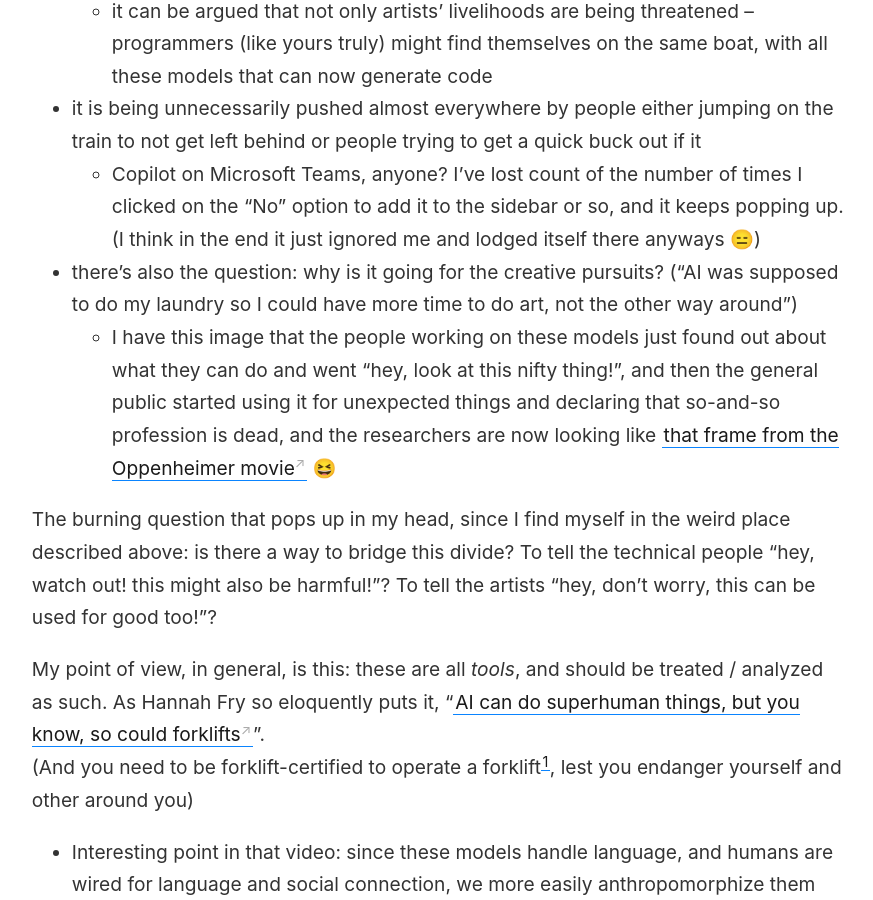
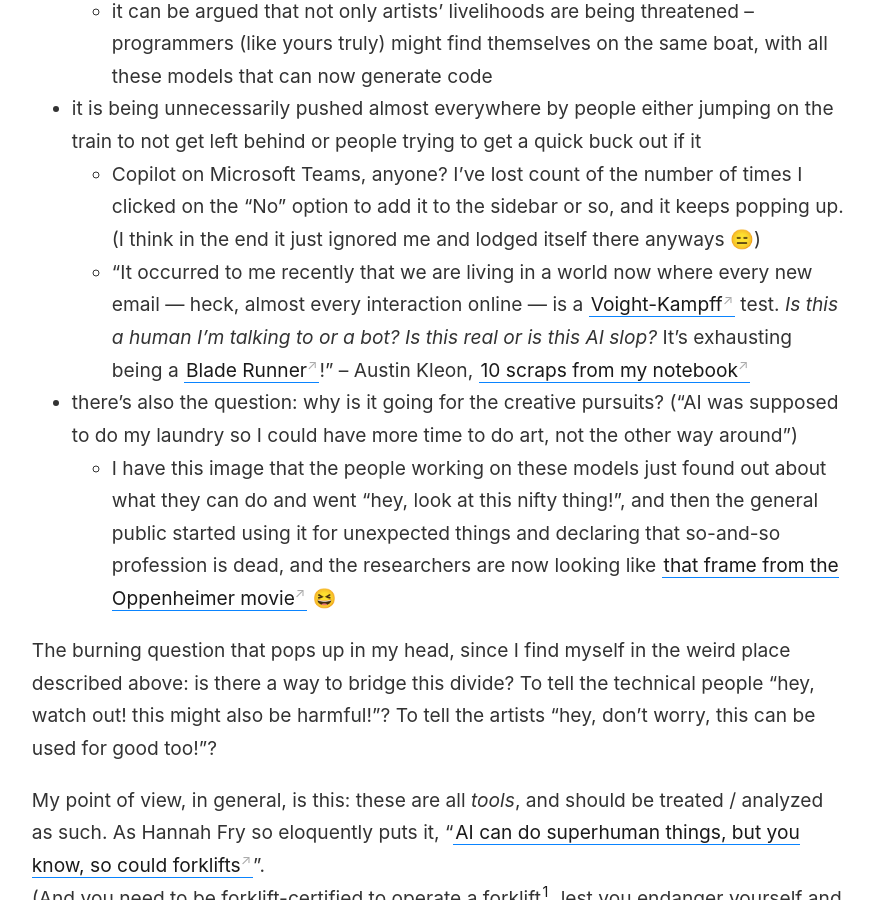
Before and after one commit to ricardochavezt/ricardochavezt.com, a Jekyll site: the page built from _notes/AI - the software engineer vs. the artist.md, in a window 1280 px wide and 900 px high, scrolled down 1676 px. Shown: the whole window, without its empty margins (45-918 px from the left). Built offline with Jekyll 4.4.1, drawn with Linux system fonts in a browser that asks for light colours.

Commit message:
More notes on AI

```diff
--- a/_notes/AI - the software engineer vs. the artist.md
+++ b/_notes/AI - the software engineer vs. the artist.md
@@ -22,6 +22,7 @@ On the 'against' camp:
 	- it can be argued that not only artists' livelihoods are being threatened -- programmers (like yours truly) might find themselves on the same boat, with all these models that can now generate code
 - it is being unnecessarily pushed almost everywhere by people either jumping on the train to not get left behind or people trying to get a quick buck out if it
 	- Copilot on Microsoft Teams, anyone? I've lost count of the number of times I clicked on the "No" option to add it to the sidebar or so, and it keeps popping up. (I think in the end it just ignored me and lodged itself there anyways 😑)
+	- "It occurred to me recently that we are living in a world now where every new email — heck, almost every interaction online — is a [Voight-Kampff](https://bladerunner.fandom.com/wiki/Voight-Kampff_test) test. _Is this a human I’m talking to or a bot? Is this real or is this AI slop?_ It’s exhausting being a [Blade Runner](https://www.imdb.com/title/tt0083658/?ref_=ext_shr_lnk)!" -- Austin Kleon, [10 scraps from my notebook](https://austinkleon.substack.com/p/10-scraps-from-my-notebook)
 - there's also the question: why is it going for the creative pursuits? ("AI was supposed to do my laundry so I could have more time to do art, not the other way around")
 	- I have this image that the people working on these models just found out about what they can do and went "hey, look at this nifty thing!", and then the general public started using it for unexpected things and declaring that so-and-so profession is dead, and the researchers are now looking like [that frame from the Oppenheimer movie](https://fwmedia.fandomwire.com/wp-content/uploads/2023/12/30072909/oppenheimer-1.webp) 😆
 
```
